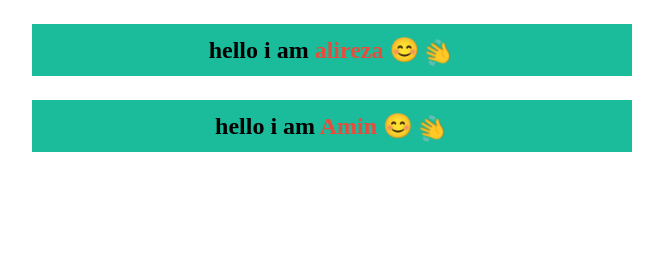
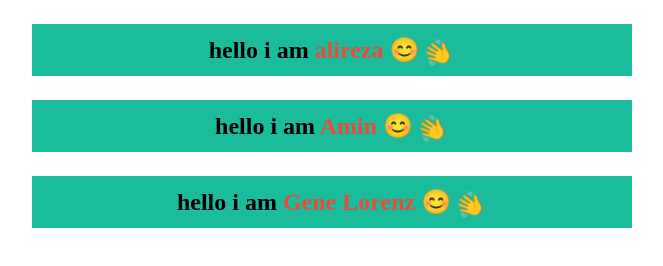
Before and after one commit to alirezahekmati/team-test, a plain HTML site: page index.html in a window 1280 px wide. Shown: the whole page, without its empty margins (308-971 px from the left). Drawn offline with Linux system fonts and the light colour scheme.

Commit message:
Added Gene Lorenz on the name

```diff
--- a/index.html
+++ b/index.html
@@ -16,6 +16,9 @@
                 id="alireza-hand">👋</span> </p>
         <p id="alireza">hello i am <span id="alireza-span">Amin</span> <span id="alireza-face">😊</span> <span
                 id="alireza-hand">👋</span> </p>
+<p id="alireza">hello i am <span id="alireza-span">Gene Lorenz</span> <span id="alireza-face">😊</span> <span
+                id="alireza-hand">👋</span> </p>
+
 
     </div>
 </body>
```
